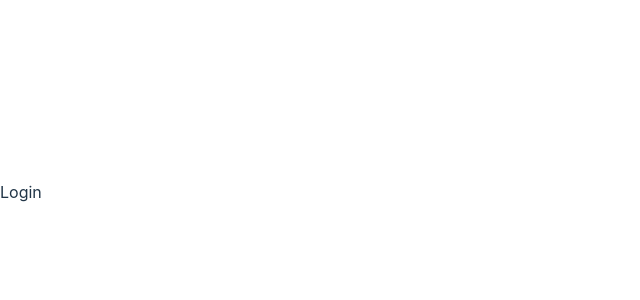
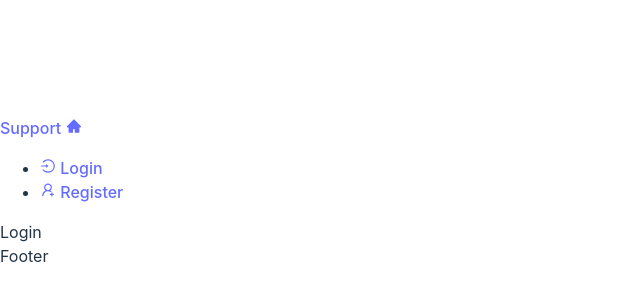
Before and after one commit to cesartalen/customer-ticket-system, a React (Vite) app in the folder frontend/: page /login in a window 1280 px wide. Shown: the part 208-508 px from the top of the page, without its empty margins (0-640 px from the left). Built offline with nearby package versions, Linux system fonts and the light colour scheme.

Commit message:
Basic app layout, no design. React-icons

```diff
--- a/frontend/package.json
+++ b/frontend/package.json
@@ -13,6 +13,7 @@
     "axios": "^1.6.7",
     "react": "^18.2.0",
     "react-dom": "^18.2.0",
+    "react-icons": "^5.0.1",
     "react-router-dom": "^6.22.3",
     "zustand": "^4.5.2"
   },
--- /dev/null
+++ b/frontend/src/components/Footer.tsx
@@ -0,0 +1,11 @@
+export const Footer = () => {
+  return (
+    <>
+      <footer>
+        <div>
+          Footer
+        </div>
+      </footer>
+    </>
+  )
+}
--- /dev/null
+++ b/frontend/src/components/Header.tsx
@@ -0,0 +1,28 @@
+import { AiFillHome, AiOutlineLogin, AiOutlineLogout, AiOutlineUserAdd} from 'react-icons/ai'
+import { Link } from 'react-router-dom'
+
+export const Header = () => {
+  return (
+    <>
+      <header>
+        <div>
+          <Link to='/'>Support <AiFillHome/></Link>
+        </div>
+        <div>
+          <ul>
+            <li>
+              <Link to='/Login'>
+                <AiOutlineLogin/> Login
+              </Link>
+            </li>
+            <li>
+              <Link to='/Register'>
+                <AiOutlineUserAdd/> Register
+              </Link>
+            </li>
+          </ul>
+        </div>
+      </header>
+    </>
+  )
+}
--- /dev/null
+++ b/frontend/src/layouts/AppLayout.tsx
@@ -0,0 +1,13 @@
+import { Outlet } from 'react-router-dom'
+import { Header } from '../components/Header'
+import { Footer } from '../components/Footer'
+
+export const AppLayout = () => {
+  return(
+    <div>
+      <Header/>
+      <Outlet/>
+      <Footer/>
+    </div>
+  )
+}
--- a/frontend/src/pages/LoginPage.tsx
+++ b/frontend/src/pages/LoginPage.tsx
@@ -1,5 +1,7 @@
 export default function LoginPage() {
   return(
-    <div>Login</div>
+    <>
+      <div>Login</div>
+    </>
   )
 }
```
Also changed, not shown: frontend/src/App.tsx (+10 -3 lines), 1 other file (tests, documents, lock files or other folders).
